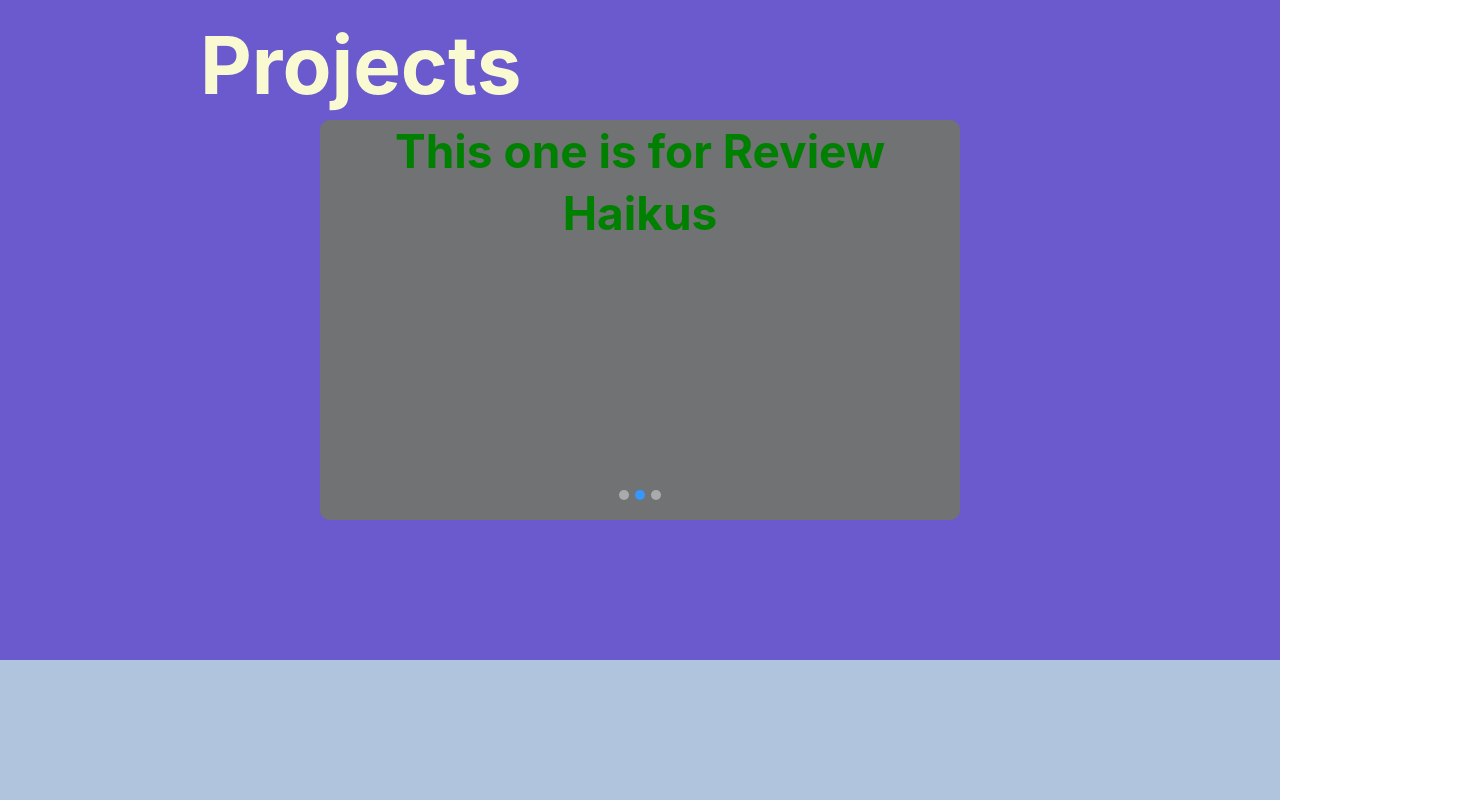
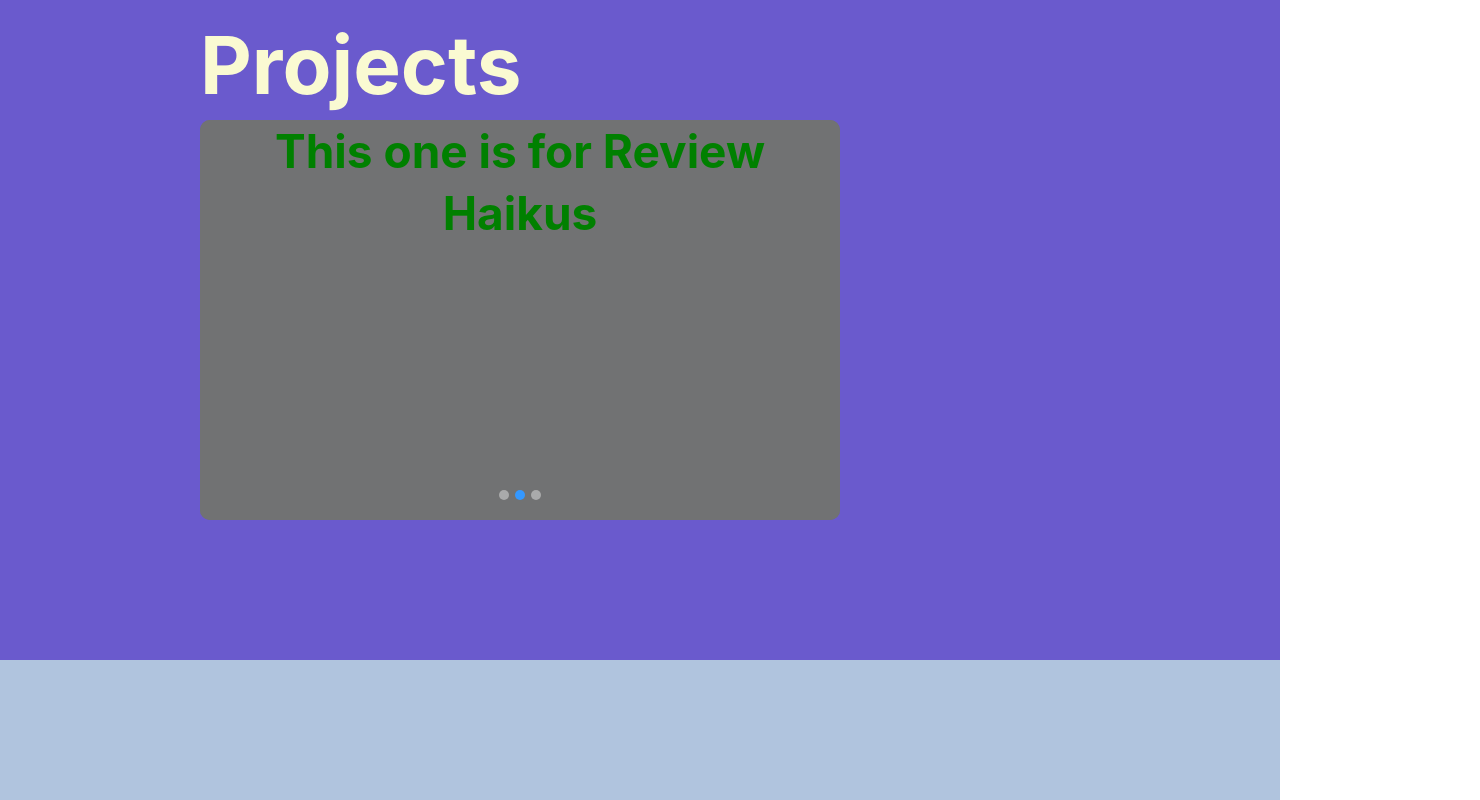
Before and after one commit to robotriley/portfolio-site, a React (Create React App) app: page / in a window 1280 px wide. Shown: the part 940-1740 px from the top of the page, 1480 px wide, since content can reach past the window. Built offline with nearby package versions, Linux system fonts and the light colour scheme.

Commit message:
made a new component to clean up AppJs

```diff
--- a/src/App.js
+++ b/src/App.js
@@ -2,6 +2,7 @@ import React, { useEffect, useRef } from 'react';
 import './App.css';
 import { Placeholder, Carousel } from 'rsuite'
 import NavbarComponent from './components/NavbarComponent.js';
+import CarouselComponent from './components/CarouselComponent';
 
 const Title = () => {
   useEffect(() => {
@@ -54,11 +55,7 @@ const App = () => {
         <div className='contentLit'>
         <h1 className='sectionHeader'>Projects</h1>
           {/* <p className='para'>Here are some things I built:</p> */}
-          <Carousel autoplay className="custom-slider">
-            <h1>This is where STORY OUTLINER is gonna go</h1>
-            <h1>This one is for Review Haikus</h1>
-            <h1>This one is for TROLL SIMULATOR</h1>
-          </Carousel>
+         <CarouselComponent />
         </div>
       </div>
       <div ref={techRef} id='technologiesContent'>
--- /dev/null
+++ b/src/components/CarouselComponent.js
@@ -0,0 +1,17 @@
+import React from 'react';
+import '../App.css';
+import { Carousel } from 'rsuite'
+
+const CarouselComponent = ({handleWelcomeClick, handleProjectsClick, handleTechClick, handleAboutClick, handleContactClick }) => {
+  return (
+    <div>
+      <Carousel autoplay autoplayInterval={4000} className="custom-slider">
+        <h1>This is where STORY OUTLINER is gonna go</h1>
+        <h1>This one is for Review Haikus</h1>
+        <h1>This one is for TROLL SIMULATOR</h1>
+      </Carousel>
+    </div>
+  )
+}
+
+export default CarouselComponent ;
```
